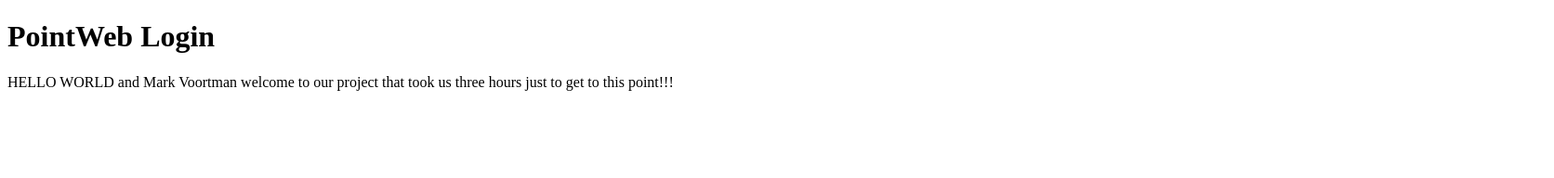
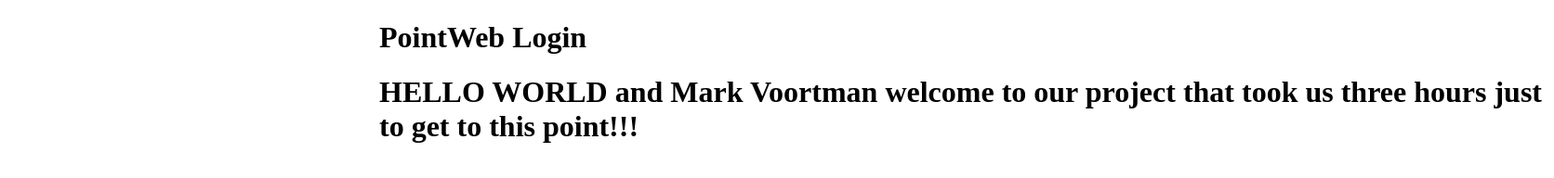
Before and after one commit to ZeitlmanPPU/CMPS480, a plain HTML site: page index.html in a window 1280 px wide. Shown: the whole page at 93% size, 1672 px wide, since content can reach past the window. Drawn offline with Linux system fonts and the light colour scheme.

Commit message:
MORE progress after 3 HOURS!!!!!!!😤😥😖😤😥😖

```diff
--- a/index.html
+++ b/index.html
@@ -4,17 +4,20 @@
 <head>
     <title>Login Screen</title>
 
-    <h1> PointWeb Login</h1>
-    <style></style>
+    <h1>PointWeb Login</h1>
+    <style>
+        h1{
+            position: relative;
+            left:   400px;
+            top:    1px;
 
 
 
-
-
-
+        }
+    </style>
 
 </head>
 <body>
-HELLO WORLD and Mark Voortman welcome to our project that took us three hours just to get to this point!!!
+<h1>HELLO WORLD and Mark Voortman welcome to our project that took us three hours just to get to this point!!!</h1>
 </body>
 </html>
```
